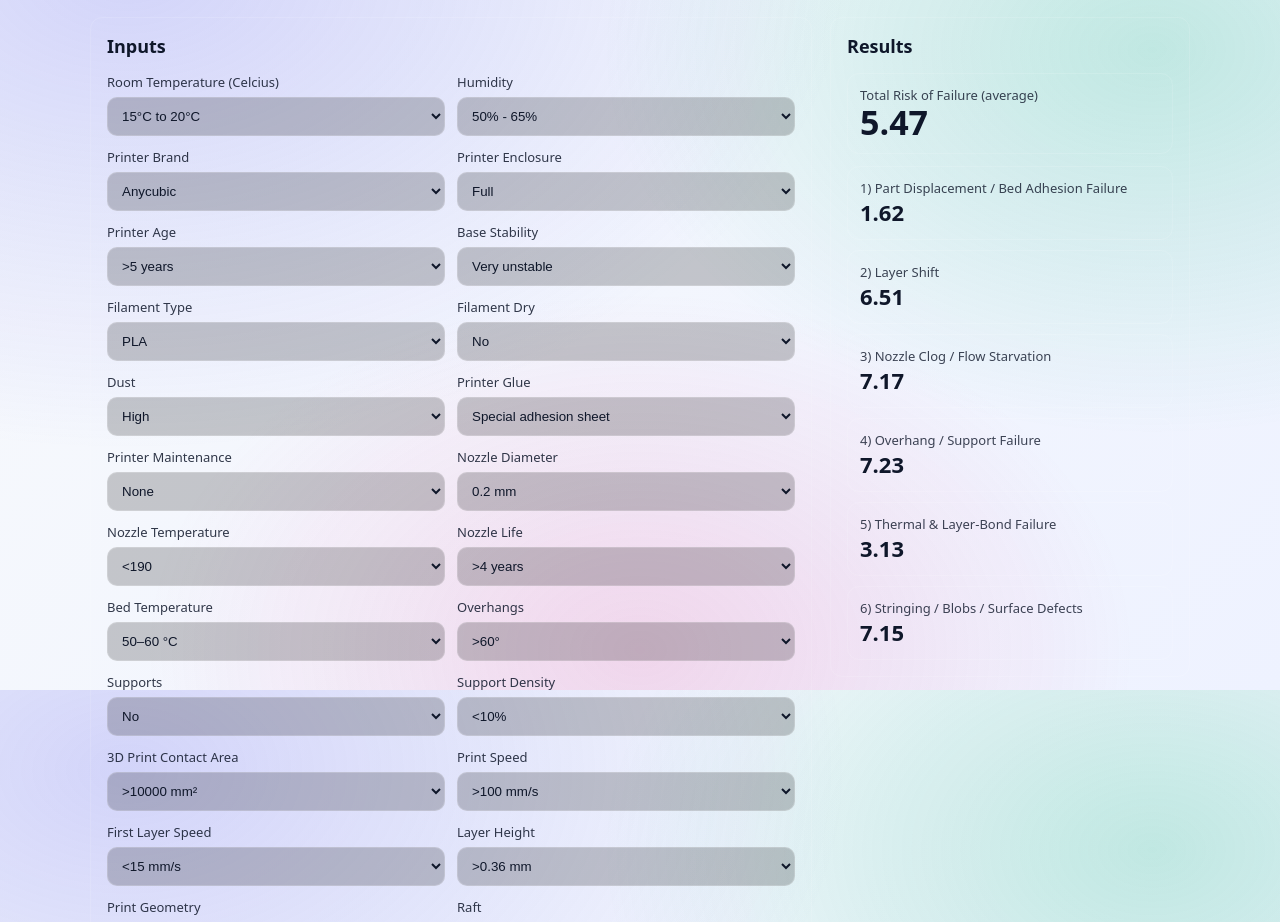
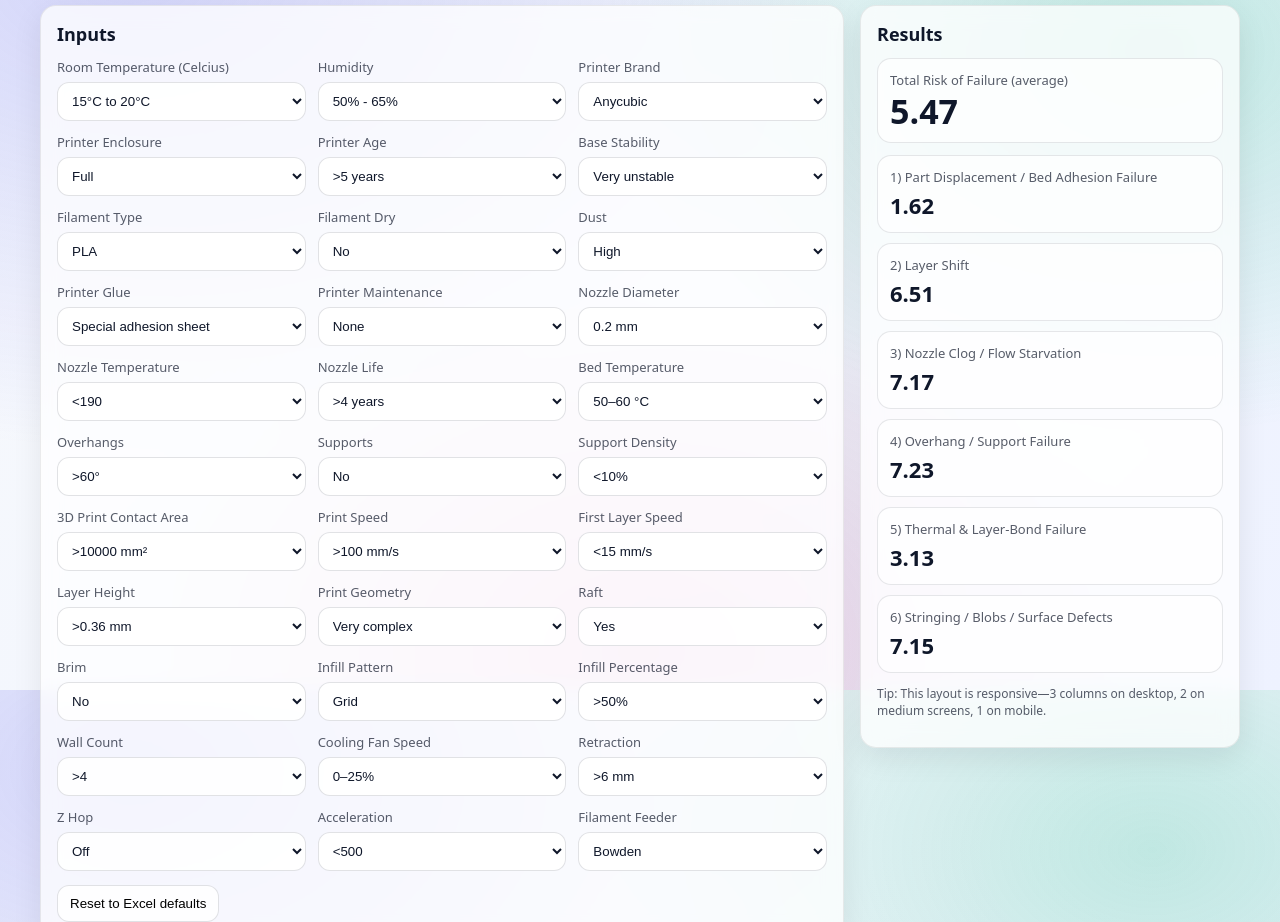
Before and after one commit to parthjain10/amplify-risk-app, a Next.js app: page / in a window 1280 px wide. Shown: the part 110-1032 px from the top of the page. Built offline with nearby package versions, Linux system fonts and the light colour scheme.

Commit message:
Update page.tsx

```diff
--- a/app/page.tsx
+++ b/app/page.tsx
@@ -4,7 +4,6 @@ import { useMemo, useState } from "react";
 import { VARIABLES, FAILURE_MODES, computeScores } from "./riskModel";
 
 export default function Home() {
-  // init defaults from the model file
   const [selected, setSelected] = useState<Record<string, string>>(() => {
     const init: Record<string, string> = {};
     for (const v of VARIABLES) {
@@ -15,33 +14,32 @@ export default function Home() {
 
   const { perFailureMode, total } = useMemo(() => computeScores(selected), [selected]);
 
+  const resetDefaults = () => {
+    const init: Record<string, string> = {};
+    for (const v of VARIABLES) init[v.id] = v.defaultValue ?? v.options[0]?.label ?? "";
+    setSelected(init);
+  };
+
   return (
-    <main style={{ maxWidth: 1100, margin: "0 auto", padding: 24, fontFamily: "system-ui" }}>
-      <h1 style={{ fontSize: 28, marginBottom: 6 }}>Amplify — Print Failure Risk</h1>
-      <p style={{ marginTop: 0, opacity: 0.75, marginBottom: 18 }}>
-        Excel logic rebuilt as a web app (33 variables → 6 failure modes → total risk).
+    <main className="container">
+      <h1 className="h1">Amplify — Print Failure Risk</h1>
+      <p className="sub">
+        Select settings → see failure-mode risks + total risk (Excel logic rebuilt in web form).
       </p>
 
-      <div style={{ display: "grid", gridTemplateColumns: "1fr 360px", gap: 18 }}>
-        {/* Left: Inputs */}
-        <section style={{ border: "1px solid rgba(255,255,255,0.12)", borderRadius: 12, padding: 16 }}>
-          <h2 style={{ fontSize: 18, marginTop: 0 }}>Inputs</h2>
+      <div className="grid-main">
+        {/* Inputs */}
+        <section className="card card-pad">
+          <h2 style={{ margin: "0 0 12px", fontSize: 18 }}>Inputs</h2>
 
-          <div style={{ display: "grid", gridTemplateColumns: "1fr 1fr", gap: 12 }}>
+          <div className="inputs-grid">
             {VARIABLES.map((v) => (
-              <label key={v.id} style={{ display: "block" }}>
-                <div style={{ fontSize: 13, marginBottom: 6, opacity: 0.85 }}>{v.label}</div>
+              <div key={v.id}>
+                <div className="label">{v.label}</div>
                 <select
+                  className="select"
                   value={selected[v.id]}
                   onChange={(e) => setSelected((s) => ({ ...s, [v.id]: e.target.value }))}
-                  style={{
-                    width: "100%",
-                    padding: "10px 10px",
-                    borderRadius: 10,
-                    border: "1px solid rgba(255,255,255,0.18)",
-                    background: "rgba(0,0,0,0.2)",
-                    color: "inherit",
-                  }}
                 >
                   {v.options.map((o) => (
                     <option key={o.label} value={o.label}>
@@ -49,53 +47,40 @@ export default function Home() {
                     </option>
                   ))}
                 </select>
-              </label>
+              </div>
             ))}
           </div>
 
-          <button
-            onClick={() => {
-              const init: Record<string, string> = {};
-              for (const v of VARIABLES) init[v.id] = v.defaultValue ?? v.options[0]?.label ?? "";
-              setSelected(init);
-            }}
-            style={{
-              marginTop: 14,
-              padding: "10px 12px",
-              borderRadius: 10,
-              border: "1px solid rgba(255,255,255,0.18)",
-              background: "rgba(255,255,255,0.06)",
-              color: "inherit",
-              cursor: "pointer",
-            }}
-          >
+          <button className="btn" onClick={resetDefaults}>
             Reset to Excel defaults
           </button>
         </section>
 
-        {/* Right: Results */}
-        <aside style={{ border: "1px solid rgba(255,255,255,0.12)", borderRadius: 12, padding: 16, height: "fit-content" }}>
-          <h2 style={{ fontSize: 18, marginTop: 0 }}>Results</h2>
+        {/* Results */}
+        <aside className="card card-pad" style={{ height: "fit-content" }}>
+          <h2 style={{ margin: "0 0 12px", fontSize: 18 }}>Results</h2>
 
-          <div style={{ padding: 12, borderRadius: 12, border: "1px solid rgba(255,255,255,0.12)", marginBottom: 12 }}>
-            <div style={{ fontSize: 13, opacity: 0.8 }}>Total Risk of Failure (average)</div>
-            <div style={{ fontSize: 34, fontWeight: 700, lineHeight: 1.1 }}>{total.toFixed(2)}</div>
+          <div className="kpi">
+            <div className="kpi-title">Total Risk of Failure (average)</div>
+            <div className="kpi-value">{total.toFixed(2)}</div>
           </div>
 
-          <div style={{ display: "grid", gap: 10 }}>
+          <div className="fm-grid">
             {FAILURE_MODES.map((fm, i) => (
-              <div key={fm} style={{ padding: 12, borderRadius: 12, border: "1px solid rgba(255,255,255,0.12)" }}>
-                <div style={{ fontSize: 13, opacity: 0.8 }}>{i + 1}) {fm}</div>
-                <div style={{ fontSize: 22, fontWeight: 650 }}>{perFailureMode[i].toFixed(2)}</div>
+              <div key={fm} className="fm-item">
+                <div className="fm-name">
+                  {i + 1}) {fm}
+                </div>
+                <div className="fm-score">{perFailureMode[i].toFixed(2)}</div>
               </div>
             ))}
           </div>
+
+          <p style={{ marginTop: 12, fontSize: 12, color: "var(--muted)" }}>
+            Tip: This layout is responsive—3 columns on desktop, 2 on medium screens, 1 on mobile.
+          </p>
         </aside>
       </div>
-
-      <p style={{ marginTop: 16, opacity: 0.65, fontSize: 12 }}>
-        Note: Scores match your Excel structure: option score (0–10) × importance% per failure mode, summed across variables.
-      </p>
     </main>
   );
 }
```
